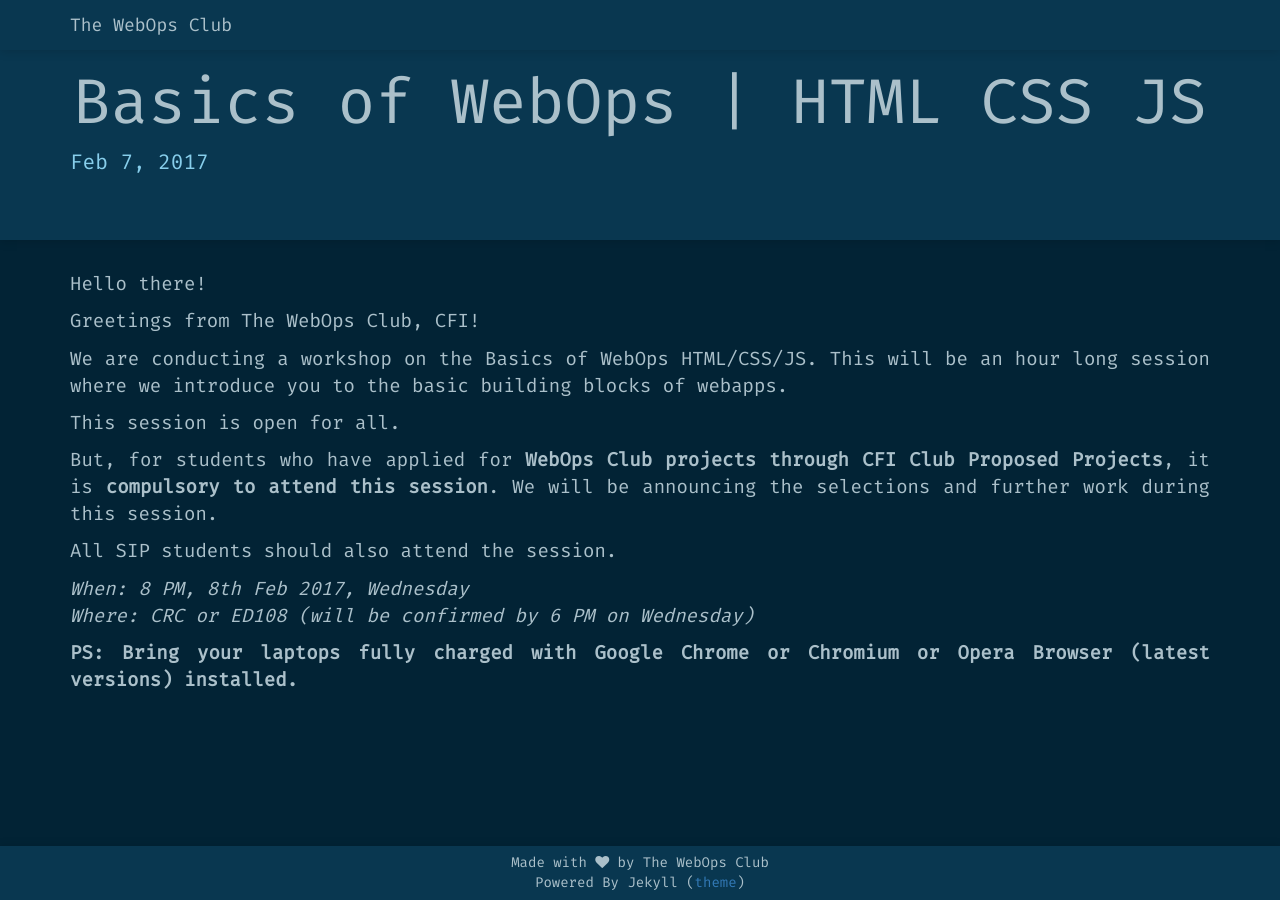
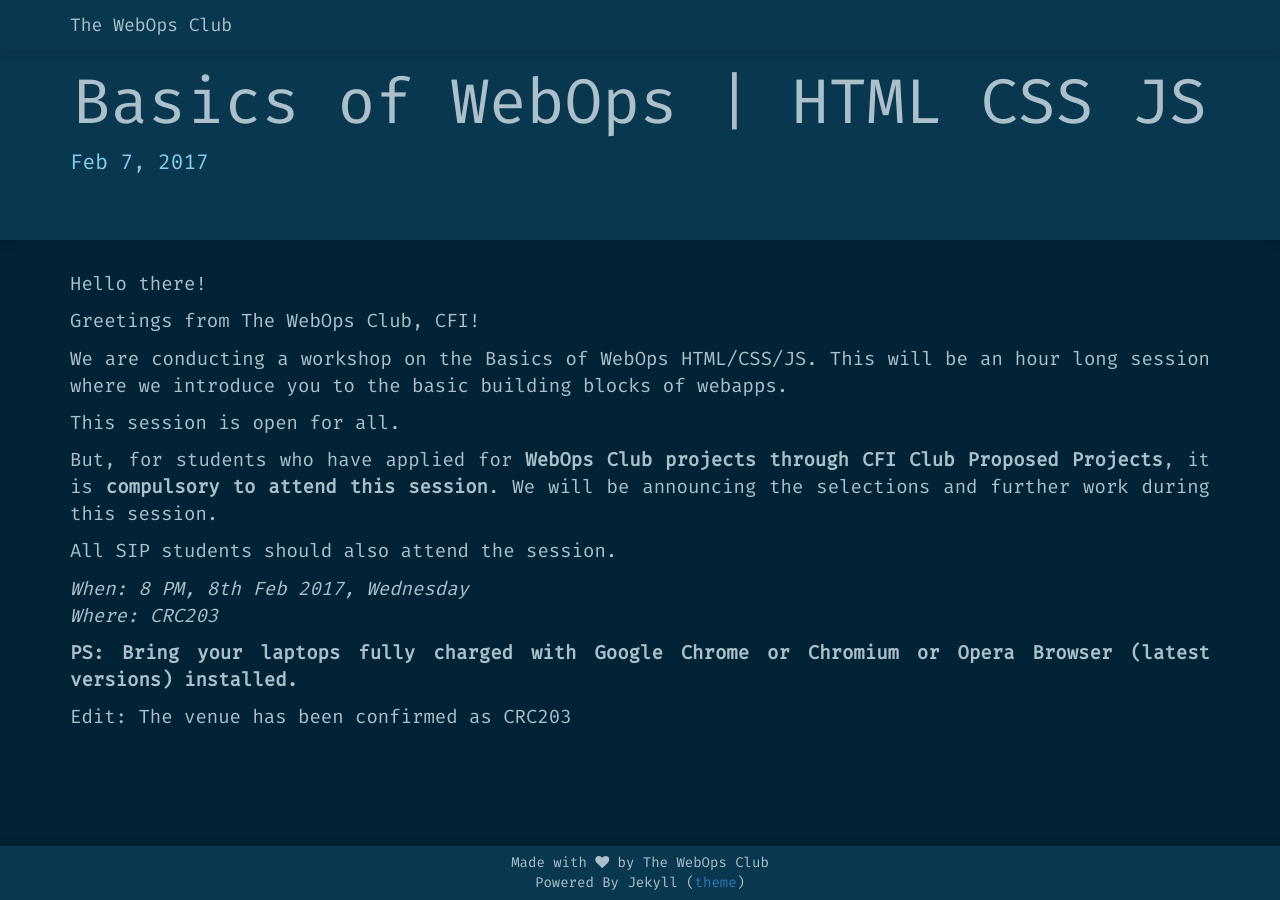
Before and after one commit to The-WebOps-Club/the-webops-club.github.io, a Jekyll site: the page built from _posts/2017-02-07-basics-of-webops-html-css-js.markdown, in a window 1280 px wide. Built offline with Jekyll 4.4.1, drawn with Linux system fonts in a browser that asks for light colours; nearby versions of some CDN libraries; some web fonts are replaced; comment, search, counter and statistics services are not loaded.

Commit message:
Update 2017-02-07-basics-of-webops-html-css-js.markdown

```diff
--- a/_posts/2017-02-07-basics-of-webops-html-css-js.markdown
+++ b/_posts/2017-02-07-basics-of-webops-html-css-js.markdown
@@ -18,6 +18,8 @@ But, for students who have applied for **WebOps Club projects through CFI Club P
 All SIP students should also attend the session.
 
 _When: 8 PM, 8th Feb 2017, Wednesday_
-_Where: CRC or ED108 (will be confirmed by 6 PM on Wednesday)_
+_Where: CRC203_
 
 **PS: Bring your laptops fully charged with Google Chrome or Chromium or Opera Browser (latest versions) installed.**
+
+Edit: The venue has been confirmed as CRC203
```
